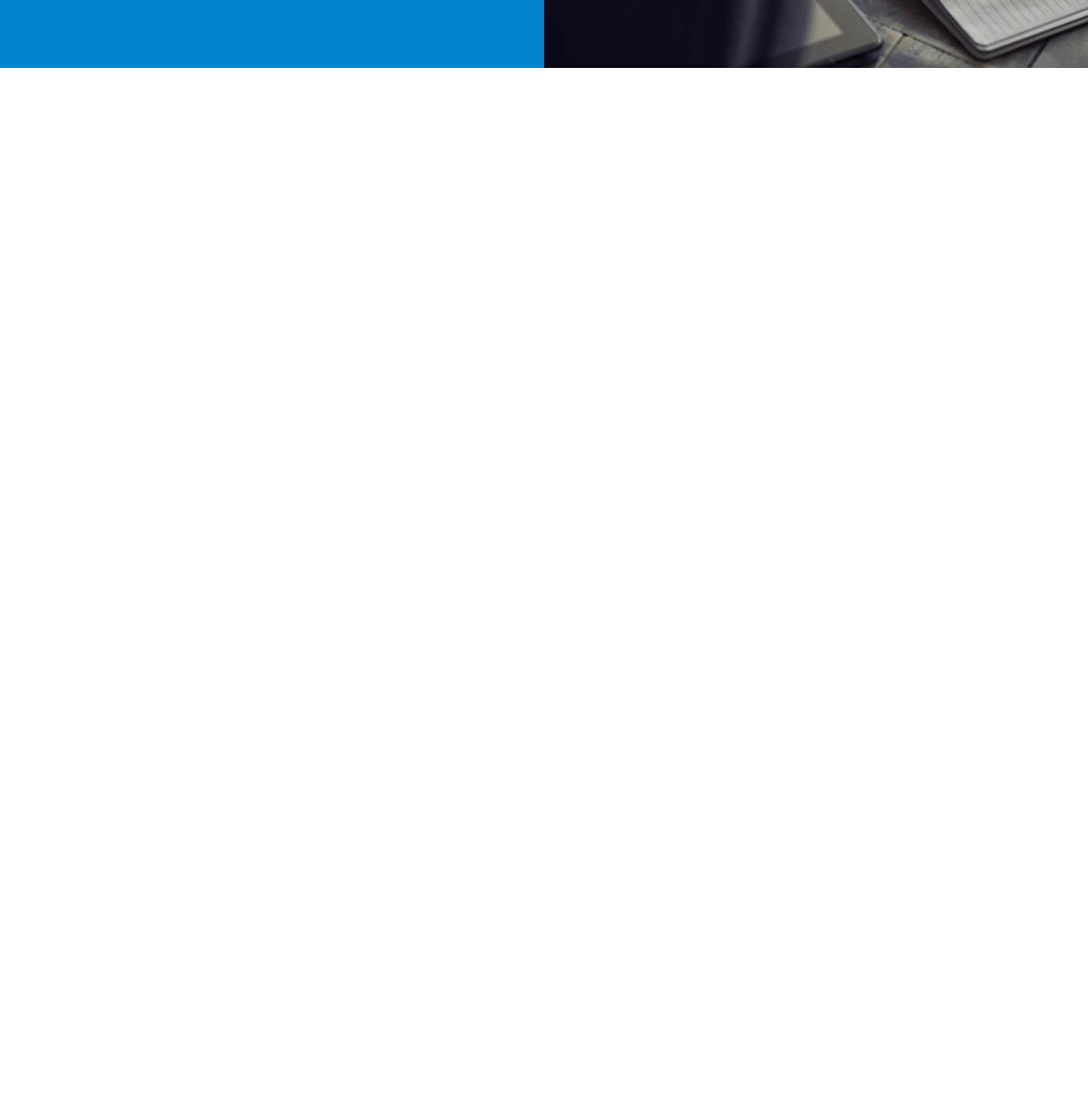
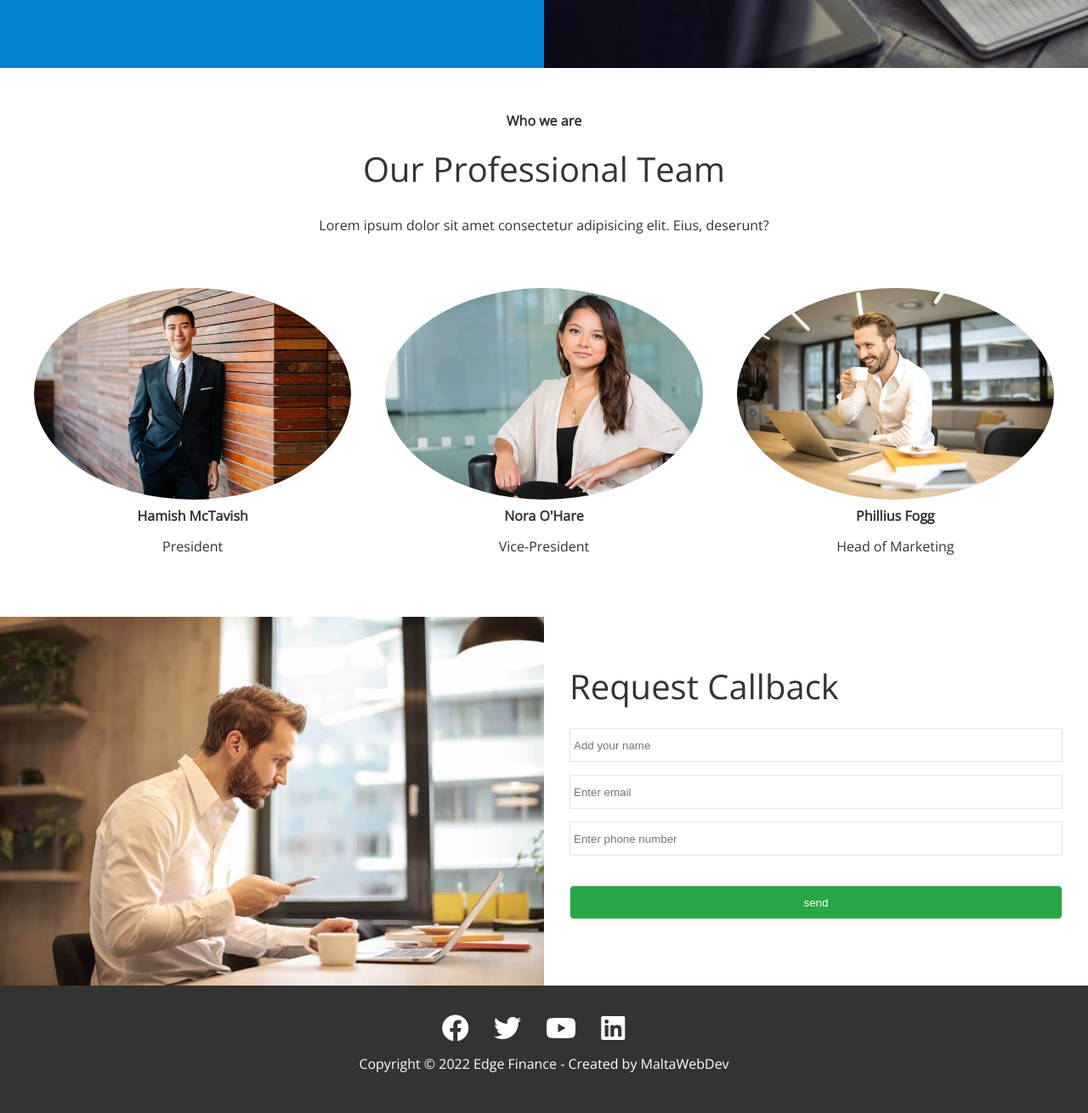
Before and after one commit to MaltaWebDev/FinanceWebsite, a plain HTML site: page index.html in a window 1280 px wide. Shown: the part 2634-3944 px from the top of the page at 85% size. Before the commit the page ends 2721 px from the top, so only its background shows below. Drawn offline with nearby package versions, Linux system fonts and the light colour scheme.

Commit message:
finished home page

```diff
--- a/css/styles.css
+++ b/css/styles.css
@@ -132,3 +132,58 @@ img {
 .cases img:hover {
     opacity: 0.7;
 }
+
+/* Callback form */
+.callback-form {
+    width: 100%;
+    padding: 20px 0;
+}
+
+.callback-form label {
+    display: block;
+    margin-bottom: 5px;
+}
+
+.callback-form .form-control {
+    margin-bottom: 15px;
+}
+
+.callback-form input {
+    width: 100%;
+    padding: 4px;
+    height: 40px;
+    border: #e4e4e4 1px solid;
+}
+
+.callback-form input:focus {
+    outline-color: #28a745;
+}
+
+.callback-form .btn {
+    padding: 12px 0;
+    margin-top: 20px;
+}
+
+
+/* Footer */
+.footer {
+    display: flex;
+    flex-direction: column;
+    align-items: center;
+    justify-content: center;
+    background: #333;
+    text-align: center;
+    height: 150px;
+}
+
+.footer a, .footer p {
+    color: #fff;
+}
+
+.footer .social > * {
+    margin-right: 25px;
+}
+
+.footer a:hover {
+    color: #28a745;
+}
--- a/css/utilities.css
+++ b/css/utilities.css
@@ -59,6 +59,10 @@
 
 .flex-items > div {
     padding: 20px;
+}
+
+.team img {
+    border-radius: 50%;
 }
 
 /* Two-column sections */
--- a/index.html
+++ b/index.html
@@ -126,7 +126,76 @@
                 </div>
             </section>
 
+            <!-- Team  -->
+            <section id="team" class="team section-padding">
+                <header class="section-header">
+                    <h4>Who we are</h4>
+                    <h2>Our Professional Team</h2>
+                    <p>Lorem ipsum dolor sit amet consectetur adipisicing elit. Eius, deserunt?</p>
+                </header>
+                <div class="flex-items">
+                    <div>
+                        <img src="images/team/person1.jpg" alt="">
+                        <h4>Hamish McTavish</h4>
+                        <p>President</p>
+                    </div>
+                    <div>
+                        <img src="images/team/person2.jpg" alt="">
+                        <h4>Nora O'Hare</h4>
+                        <p>Vice-President</p>
+                    </div>
+                    <div>
+                        <img src="images/team/person3.jpg" alt="">
+                        <h4>Phillius Fogg</h4>
+                        <p>Head of Marketing</p>
+                    </div>
+                </div>
+                </div>
+            </section>
+
+            <!-- Contact section -->
+            <section id="contact" class="contact flex-columns">
+                <div class="row">
+                    <div class="column">
+                        <div class="column-1">
+                            <img src="/images/home/contact.jpg" alt="">
+                        </div>
+                    </div>
+                    <div class="column">
+                        <div class="column-2 bg-light">
+                            <h2>Request Callback</h2>
+                            <form action="" class="callback-form">
+                                <div class="form-control">
+                                    <label for="name"></label>
+                                    <input type="text" name="name" id="name" placeholder="Add your name">
+                                </div>
+                                <div class="form-control">
+                                    <label for="email"></label>
+                                    <input type="email" name="email" id="email" placeholder="Enter email">
+                                </div>
+                                <div class="form-control">
+                                    <label for="phone"></label>
+                                    <input type="text" name="phone" id="phone" placeholder="Enter phone number">
+                                </div>
+                                <input type="submit" value="send" id="submit" class="btn">
+                            </form>
+                        </div>
+                    </div>
+                </div>
+            </section>
+
         </main>
+
+        <footer class="footer bg-dark">
+            <div class="social">
+                <a href="https://facebook.com " target="_blank"><i class="fab fa-facebook fa-2x"></i></a>
+                <a href="https://twitter.com" target="_blank"><i class="fab fa-twitter fa-2x"></i></a>
+                <a href="https://youtube.com" target="_blank"><i class="fab fa-youtube fa-2x"></i></a>
+                <a href="https://linkedin.com" target="_blank"><i class="fab fa-linkedin fa-2x"></i></a>
+            </div>
+            <p>Copyright &copy; 2022 Edge Finance - Created by MaltaWebDev</p>
+        </footer>
+
         <script src="" async defer></script>
     </body>
 </html>
```
